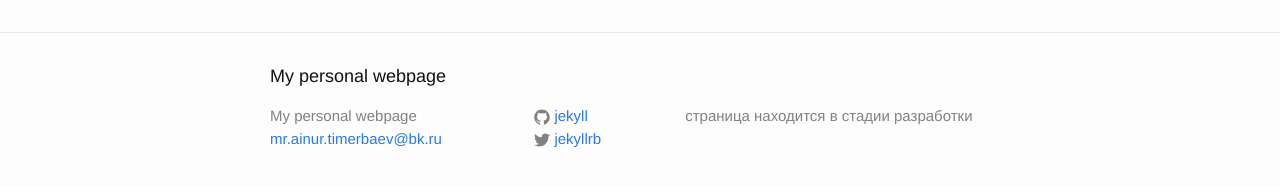
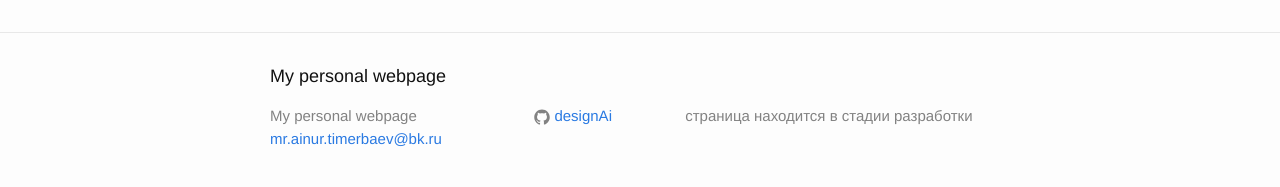
Before and after one commit to designAi/designAi.github.io, a Jekyll site: the page built from about.md, in a window 1280 px wide. Shown: the part 318-505 px from the top of the page. Built offline with Jekyll 4.4.1, drawn with Linux system fonts in a browser that asks for light colours.

Commit message:
Update _config.yml

```diff
--- a/_config.yml
+++ b/_config.yml
@@ -11,9 +11,8 @@
 description: > # this means to ignore newlines until "baseurl:"
  страница находится в стадии разработки
 baseurl: "" # the subpath of your site, e.g. /blog
-url: "http://yourdomain.com" # the base hostname & protocol for your site
-twitter_username: jekyllrb
-github_username:  jekyll
+url: "http://aidesign.su" # the base hostname & protocol for your site
+github_username: designAi
 
 # Build settings
 markdown: kramdown
```
